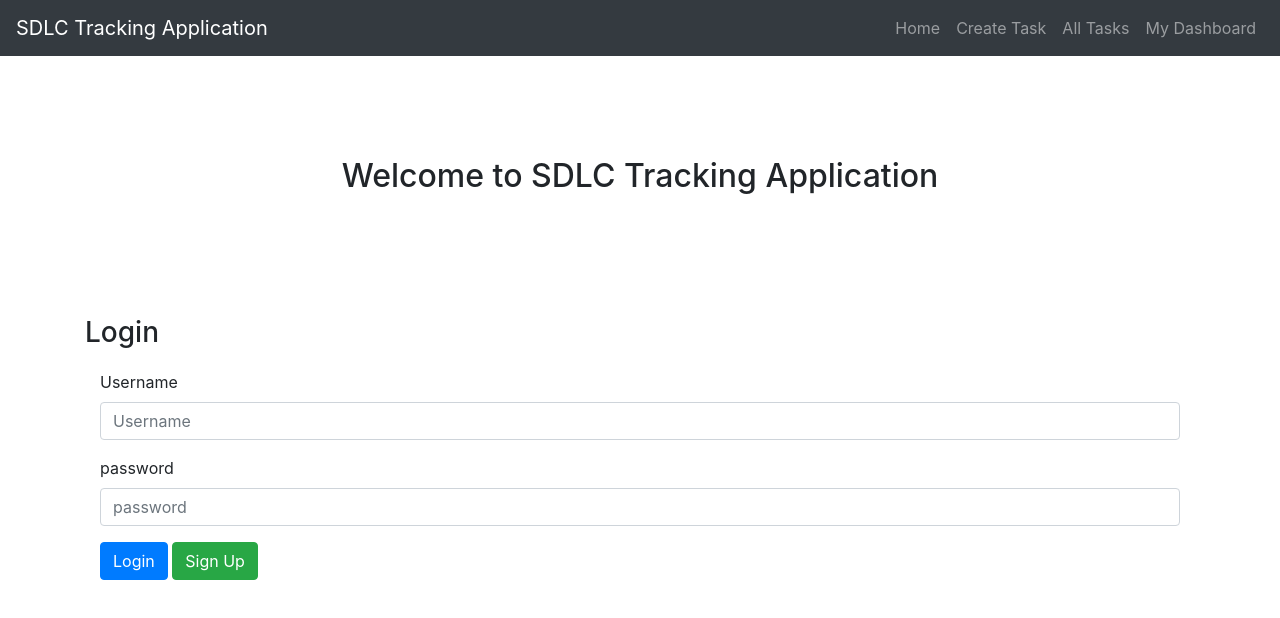
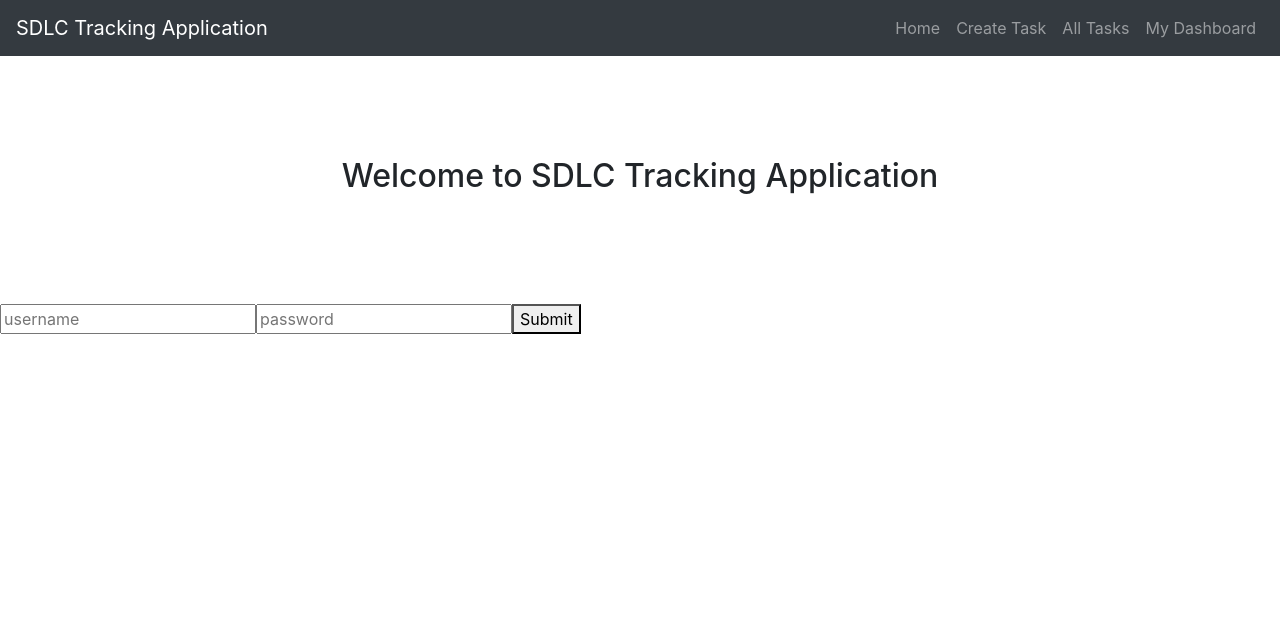
Before and after one commit to FunmiBADev/Springboot-Tracking-App, a React (Create React App) app in the folder trackingapp/trackingapp/react/: page / in a window 1280 px wide. Shown: the top 618 px of the page. Built offline with nearby package versions, Linux system fonts and the light colour scheme.

Commit message:
verification is working, UI wip

```diff
--- a/trackingapp/trackingapp/react/package.json
+++ b/trackingapp/trackingapp/react/package.json
@@ -27,7 +27,7 @@
     "test": "react-scripts test",
     "eject": "react-scripts eject"
   },
-  "proxy": "http://localhost:9090",
+  "proxy": "http://127.0.0.1:9090",
   "eslintConfig": {
     "extends": "react-app"
   },
--- a/trackingapp/trackingapp/react/src/Home.js
+++ b/trackingapp/trackingapp/react/src/Home.js
@@ -16,11 +16,13 @@ class Home extends Component {
     super(props);
     this.state = {
       isLoading: true,
-      logins : [],
+      logins: [],
       login: this.emptyLogin,
+      username: "",
+      password: "",
     };
     this.handleSubmit = this.handleSubmit.bind(this);
-    this.handleChange = this.handleChange.bind(this);
+    // this.handleChange = this.handleChange.bind(this);
   }
 
   async handleSubmit(event) {
@@ -30,27 +32,32 @@ class Home extends Component {
         Accept: "application/json",
         "Content-Type": "application/json",
       },
-      body: JSON.stringify(this.state.login),
+      body: JSON.stringify({
+        username: this.state.username,
+        password: this.state.password,
+      }),
     });
     this.setState({ res: res });
+    if (res.status == 200) {
+      window.location.href = "http://localhost:3000/dashboard";
+    } else {
+      window.alert("Wrong username or password");
+    }
   }
 
-  handleChange(event) {
-    const target = event.target;
-    const value = target.value;
-    const name = target.name;
-    let login = { ...this.state.signup };
-    login[name] = value;
-    this.setState({ login });
-    console.log(login);
-  }
+  // handleChange(event) {
+  //   const target = event.target;
+  //   const value = target.value;
+  //   const name = target.name;
+  //   let login = { ...this.state.signup };
+  //   login[name] = value;
+  //   this.setState({ login });
+  //   console.log(login);
+  // }
 
   render() {
     const title = <h3> Login</h3>;
 
-    // if (this.state.res === false) {
-    //   return <div>Error</div>;
-    // } else {
     return (
       <div>
         <AppNav />
@@ -64,7 +71,24 @@ class Home extends Component {
         >
           Welcome to SDLC Tracking Application
         </h2>
-          <Container>
+        <input
+          type="text"
+          placeholder="username"
+          onChange={(event) => this.setState({ username: event.target.value })}
+        ></input>
+        <input
+          type="text"
+          placeholder="password"
+          onChange={(event) => this.setState({ password: event.target.value })}
+        ></input>
+        <button onClick={this.handleSubmit}>Submit</button>
+      </div>
+    );
+  }
+}
+
+{
+  /* <Container>
           {title}
           <Container>
             <form onSubmit={this.handleSubmit}>
@@ -99,11 +123,7 @@ class Home extends Component {
               </Form.Group>
             </form>
           </Container>
-          </Container>
-        </div>
-      );
-    }
+        </Container> */
 }
 
-
 export default Home;
```
Lines whose indentation alone changed are shown as unchanged.
